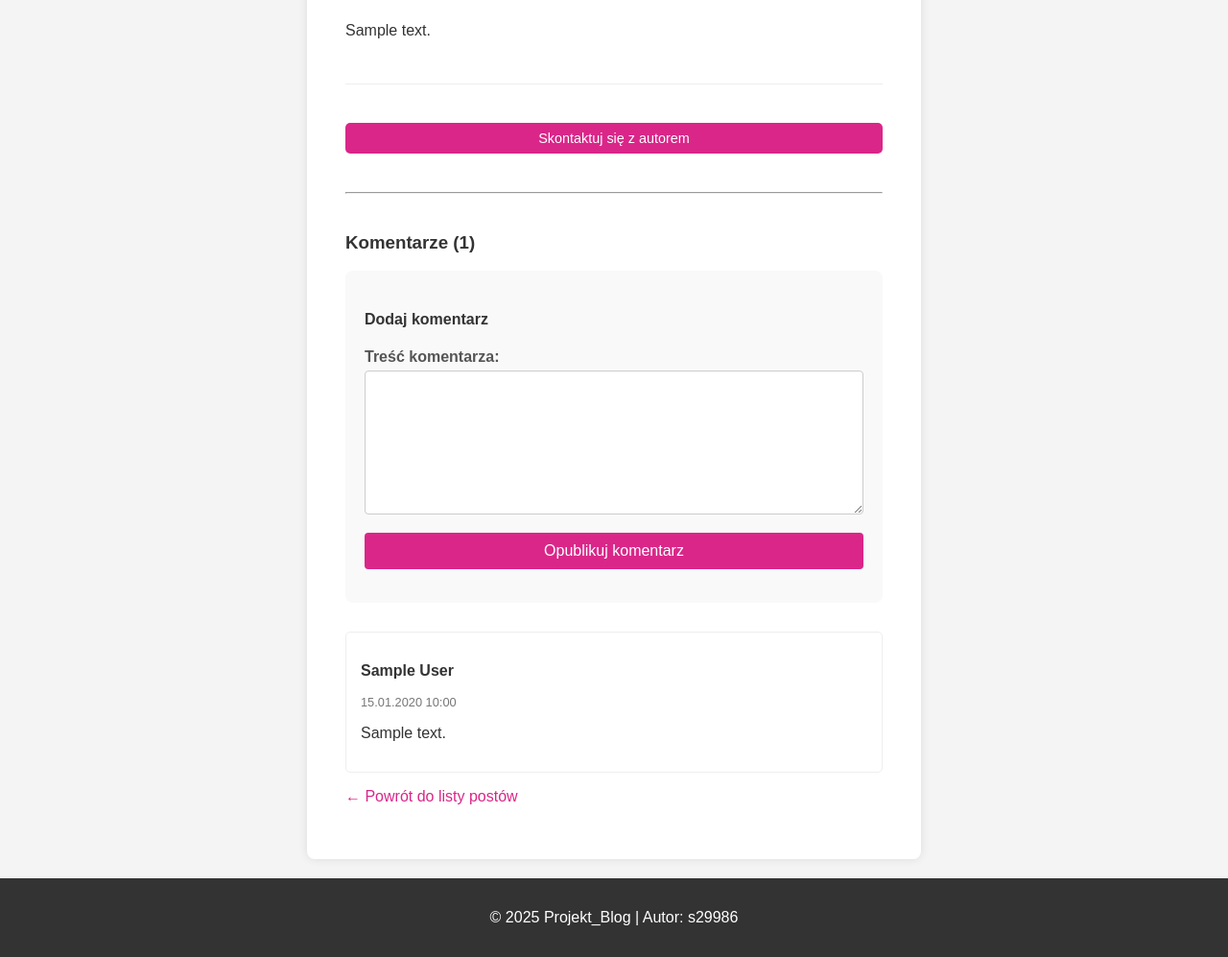
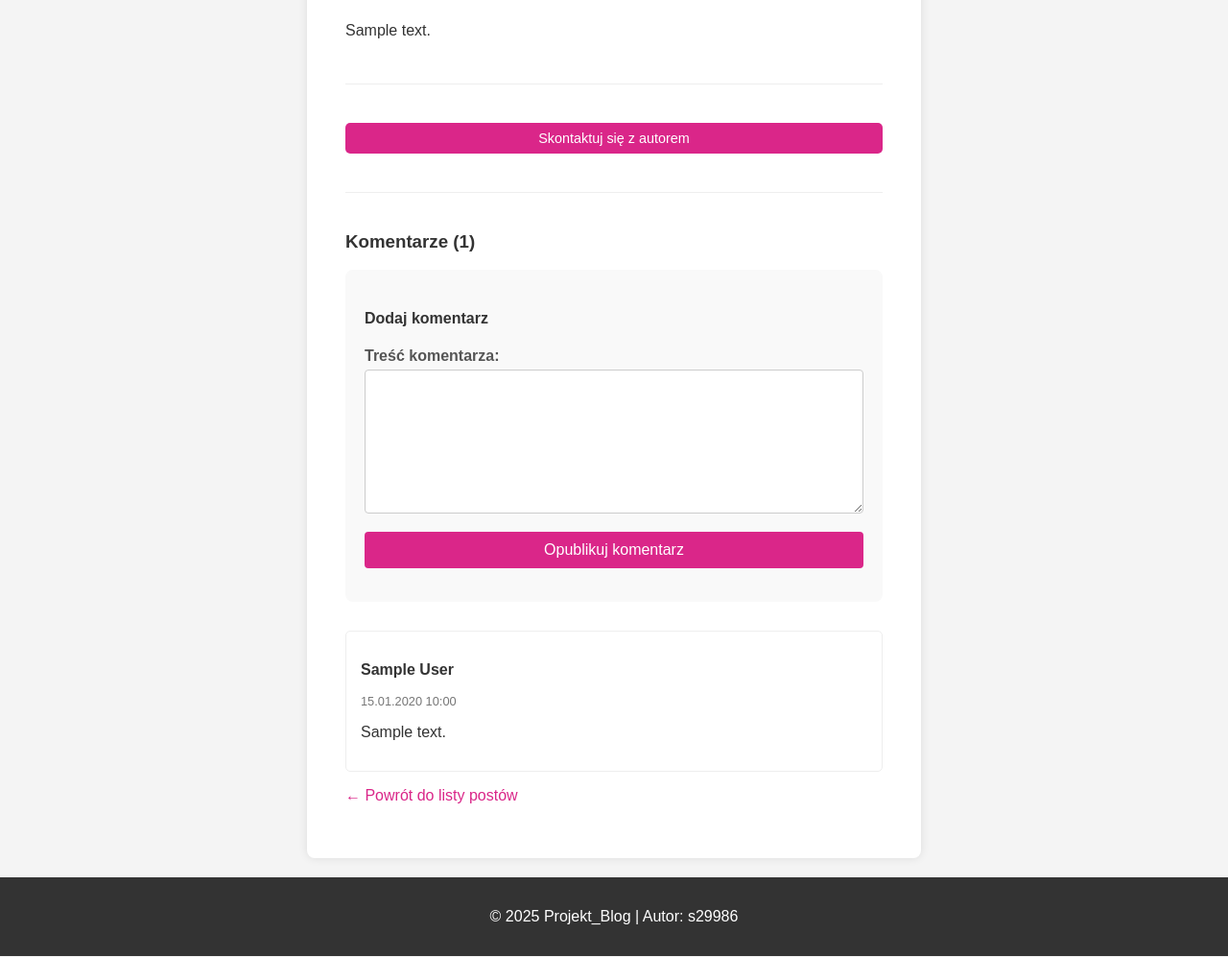
Before and after one commit to s29986-pj/WPGR, a PHP site: page /posts/1 in a window 1280 px wide. Shown: the part 546-1543 px from the top of the page at 96% size. Run offline with PHP 8.4, Linux system fonts and the light colour scheme; tables that the repository leaves empty or names only in its code hold one stand-in row (values such as "Sample post"); grey boxes marked "Sample" are stand-in pictures; some libraries are stand-ins or nearby versions.

Commit message:
update styli

```diff
--- a/projekt_blog/public/css/style.css
+++ b/projekt_blog/public/css/style.css
@@ -214,6 +214,19 @@ textarea {
 
 
 /* Przyciski */
+.button {
+    padding: 8px 15px;
+    border: none;
+    border-radius: 5px;
+    cursor: pointer;
+    text-decoration: none;
+    color: white !important;
+    font-size: 0.9em;
+    display: inline-block;
+    margin-left: 10px;
+}
+
+
 .edit-button {
     background-color: #da2689;
 }
@@ -268,16 +281,26 @@ textarea {
     margin-top: 30px;
 }
 
-.button {
-    padding: 8px 15px;
-    border: none;
-    border-radius: 5px;
-    cursor: pointer;
-    text-decoration: none;
-    color: white;
-    font-size: 0.9em;
-    display: inline-block;
-    margin-left: 10px;
+.post-image-container {
+    margin-bottom: 20px;
+}
+
+.post-image-container img {
+    max-width: 100%;
+    height: auto;
+    border-radius: 8px;
+}
+
+hr.post-divider {
+    margin: 40px 0;
+    border: 0;
+    border-top: 1px solid #eee;
+}
+
+.comment-meta {
+    font-size: 0.8em;
+    color: #777;
+    margin: 5px 0 10px;
 }
 
 
@@ -320,7 +343,6 @@ textarea {
 
 .contact-author-button-container a {
     width: 94.644%;
-    color: #fff;
     margin: 0;
 }
 
@@ -449,6 +471,21 @@ textarea {
 
 /* --- Style dla Panelu Administratora --- */
 
+/* Menu w pulpicie admina (dashboard.php) */
+.admin-dashboard-menu {
+    list-style: none;
+    padding: 0;
+    margin-top: 20px;
+}
+
+.admin-dashboard-menu li {
+    margin-bottom: 10px;
+}
+
+.admin-dashboard-menu a {
+    font-size: 1.2em;
+}
+
 .admin-panel-container ul {
     list-style: none;
     padding: 0;
@@ -461,6 +498,7 @@ textarea {
 }
 
 
+/* Tabele */
 .admin-table {
     width: 100%;
     border-collapse: collapse;
--- a/projekt_blog/src/Views/posts/show.php
+++ b/projekt_blog/src/Views/posts/show.php
@@ -12,8 +12,8 @@
         <?php endif; ?>
 
         <?php if (!empty($post['image_path'])): ?>
-            <div class="post-image-container" style="margin-bottom: 20px;">
-                <img src="<?php echo BASE_PATH . '/' . htmlspecialchars($post['image_path']); ?>" alt="<?php echo htmlspecialchars($post['title']); ?>" style="max-width: 100%; height: auto; border-radius: 8px;">
+            <div class="post-image-container">
+                <img src="<?php echo BASE_PATH . '/' . htmlspecialchars($post['image_path']); ?>" alt="<?php echo htmlspecialchars($post['title']); ?>">
             </div>
         <?php endif; ?>
 
@@ -23,7 +23,7 @@
 
         <?php if (isset($_SESSION['user_id']) && $_SESSION['user_id'] === $post['user_id']): ?>
             <div class="post-actions-single">
-                <a href="<?php echo BASE_PATH; ?>/posts/<?php echo htmlspecialchars($post['id']); ?>/edit" class="button edit-button" style="color: #fff;">Edytuj</a>
+                <a href="<?php echo BASE_PATH; ?>/posts/<?php echo htmlspecialchars($post['id']); ?>/edit" class="button edit-button">Edytuj</a>
                 <form action="<?php echo BASE_PATH; ?>/posts/<?php echo htmlspecialchars($post['id']); ?>/delete" method="POST" class="form-delete">
                     <button type="submit" class="button delete-button">Usuń</button>
                 </form>
@@ -59,7 +59,7 @@
     </div>
 
 
-    <hr style="margin: 40px 0;">
+    <hr class="post-divider">
 
     <div id="comments" class="comments-section">
 
@@ -85,7 +85,7 @@
                         <p><strong>
                             <?php echo htmlspecialchars($comment['author_name']); ?>
                         </strong></p>
-                        <p style="font-size: 0.8em; color: #777;">
+                        <p class="comment-meta">
                             <?php echo htmlspecialchars(date('d.m.Y H:i', strtotime($comment['created_at']))); ?>
                         </p>
                         <p><?php echo nl2br(htmlspecialchars($comment['content'])); ?></p>
```
Also changed, not shown: projekt_blog/src/Views/admin/dashboard.php (+9 -9 lines).
